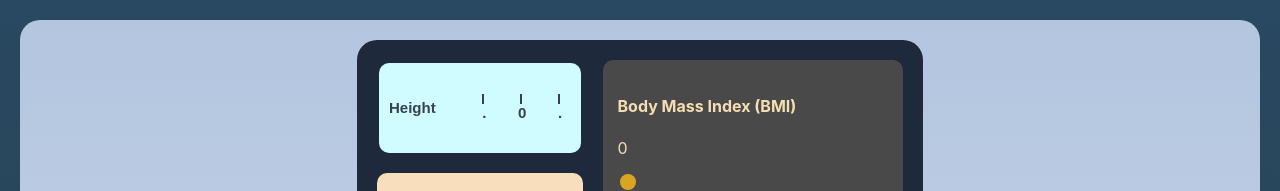
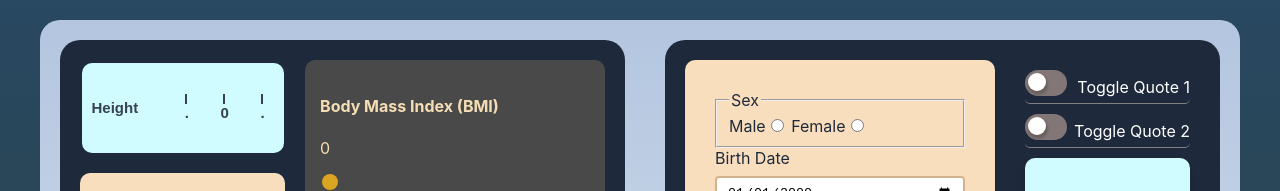
Before and after one commit to ejdunia/bmi-app, a React (Create React App) app: page / in a window 1280 px wide. Shown: the top 191 px of the page. Built offline with nearby package versions, Linux system fonts and the light colour scheme; no server answers; data requests are answered from the project's data file.

Commit message:
fixed the toggle button affecting other toggle button

```diff
--- a/src/App.js
+++ b/src/App.js
@@ -15,8 +15,6 @@ import DashboardContainer from "./components/styles/DashboardContainer";
 import NutriItem from "./components/NutriItem";
 import CheckboxToggle from "./components/CheckBoxToggle";
 import Toggle2 from "./components/Toggle2";
-import ToggleContainer from "./components/ToggleContainer";
-
 import {
     Chart as ChartJS,
     ArcElement,
@@ -35,6 +33,7 @@ import FoodTrackerBox from "./components/styles/FoodTrackerBox";
 import StyledTable from "./components/styles/StyledTable";
 import SearchBar from "./components/SearchBar";
 import axios from "axios";
+import ToggleContainer from "./components/ToggleContainer";
 import SaveButton from "./components/SaveButton";
 const rapidApiKey = process.env.REACT_APP_RAPID_API_KEY;
 
@@ -219,6 +218,12 @@ const App = () => {
                 // console.log(response.data);
                 if (response.data?.length === 0) {
                     toast("Nothing found, please try again");
+                    toast.update(id, {
+                        render: "",
+                        type: "info",
+                        isLoading: false,
+                        autoClose: 100,
+                    });
                 } else {
                     let exists = nutriTableList.some(
                         (el) => el.name === response.data[0]?.name
@@ -229,7 +234,7 @@ const App = () => {
                             render: "Done",
                             type: "success",
                             isLoading: false,
-                            autoClose: 1000,
+                            autoClose: 500,
                         });
                         setNutriTableList(nutriTableList.concat(response.data));
                     } else {
@@ -237,7 +242,7 @@ const App = () => {
                             render: `${response?.data[0]?.name} already exists`,
                             type: "info",
                             isLoading: false,
-                            autoClose: 1000,
+                            autoClose: 500,
                         });
                     }
                 }
@@ -467,8 +472,8 @@ const App = () => {
                                         onChange={() =>
                                             setShowQuote1(!showQuote1)
                                         }
-                                    />{" "}
-                                    <span>Toggle Tips</span>
+                                    />
+                                    <span>Toggle Quote 1</span>
                                 </ToggleContainer>
                                 <ToggleContainer>
                                     <Toggle2
@@ -476,7 +481,7 @@ const App = () => {
                                             setShowQuote2(!showQuote2)
                                         }
                                     />{" "}
-                                    <span>Toggle Motivation Tips</span>
+                                    <span>Toggle Quote 2</span>
                                 </ToggleContainer>
                                 {showQuote1 && <QuotesCard />}
 
--- a/src/components/Toggle2.js
+++ b/src/components/Toggle2.js
@@ -8,11 +8,11 @@ const Toggle2 = ({ onToggleChange }) => {
         <div>
             <CheckBoxWrapper>
                 <CheckBox
-                    id="checkbox"
+                    id="toggle"
                     type="checkbox"
                     onChange={onToggleChange}
                 />
-                <CheckBoxLabel htmlFor="checkbox" />
+                <CheckBoxLabel htmlFor="toggle" />
             </CheckBoxWrapper>
         </div>
     );
--- a/src/components/ToggleContainer.js
+++ b/src/components/ToggleContainer.js
@@ -3,6 +3,8 @@ import InfoContainer from "./styles/InfoContainer";
 const ToggleContainer = styled(InfoContainer)`
     color: white;
     justify-content: space-between;
+    width: auto;
+    height: auto;
 `;
 
 export default ToggleContainer;
```
Also changed, not shown: db.json (indentation only).
